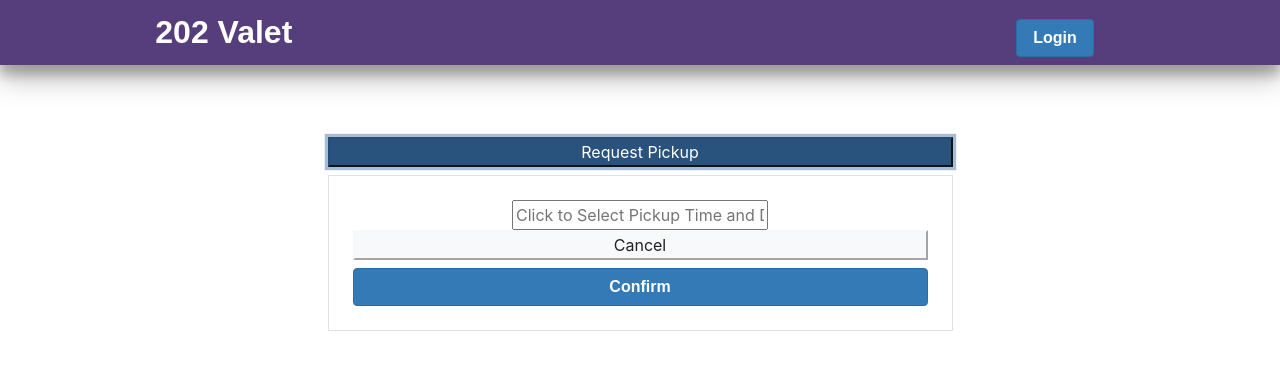
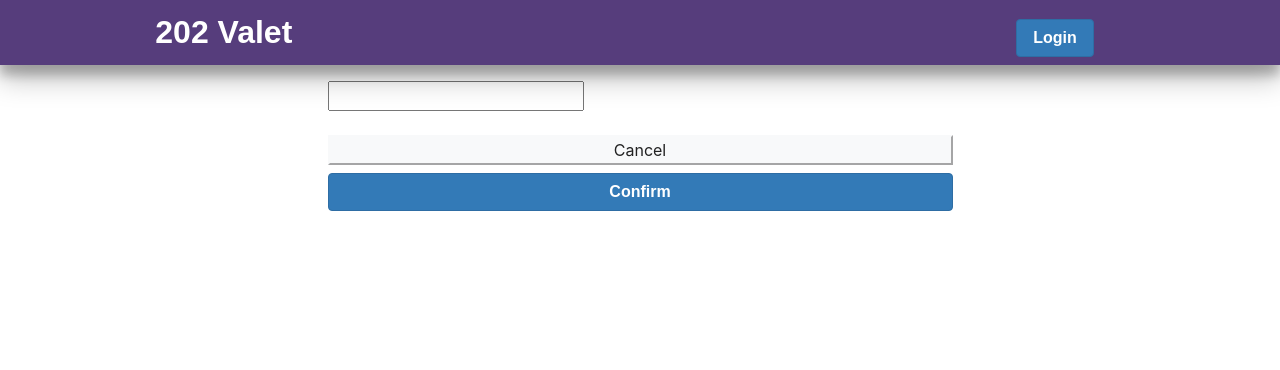
Before and after one commit to Bryceacampbell/valet-app, a React (Create React App) app in the folder client/: page / in a window 1280 px wide. Both pictures are taken after a click on the button "Request Pickup". Shown: the top 370 px of the page. Built offline with nearby package versions, Linux system fonts and the light colour scheme; a web font is replaced by a local one; what auth0-js would draw is missing.

Commit message:
Now successfully capturing date picker & time selection info

```diff
--- a/client/src/components/Customer/CustomerHome/index.js
+++ b/client/src/components/Customer/CustomerHome/index.js
@@ -1,13 +1,17 @@
 import React, { Component } from "react";
 import "./style.css";
 import SchedulePickupContainer from "../SchedulePickupContainer";
+// import SideBar from "../LeftMenu";
 
 class CustomerHome extends Component {
   render() {
     return(
-      <div className="row my-2 align-content-center">
-        <div className="col-6 my-2 mx-auto">
-          <SchedulePickupContainer />
+      <div>
+        {/* <SideBar /> */}
+        <div className="row my-2 align-content-center">
+          <div className="col-6 my-2 mx-auto">
+            <SchedulePickupContainer />
+          </div>
         </div>
       </div>
     );
--- a/client/src/components/Customer/ScheduleCalendar/index.js
+++ b/client/src/components/Customer/ScheduleCalendar/index.js
@@ -13,23 +13,22 @@ class ScheduleCalendar extends Component {
   }
 
   handleChange(date) {
+    const dateInfo = date;
     this.setState({
       startDate: date
     });
+    this.props.dateFromCalendar(dateInfo);
   }
 
   render() {
     return (
-      <div>
-        <DatePicker
-            placeholderText="Click to Select Pickup Time and Date"
-            isClearable={true}
-            selected={this.state.date}
-            onChange={this.handleChange}
-            showTimeSelect
-            dateFormat="Pp"
-        />
-      </div>
+      <DatePicker
+        name="pickupRequestedDate"
+        onChange={this.handleChange}
+        showTimeSelect
+        dateFormat="Pp"
+        withPortal
+      />
     );
   }
 }
--- a/client/src/components/Customer/ScheduleForm/index.js
+++ b/client/src/components/Customer/ScheduleForm/index.js
@@ -1,47 +1,44 @@
 import React, { Component } from "react";
 import "./style.css";
-import DatePicker from "react-datepicker";
-import "react-datepicker/dist/react-datepicker.css";
+import ScheduleCalendar from "../ScheduleCalendar"
+
 
 class ScheduleForm extends Component {
   state = {
+    // assets: "",
     pickupCurrentlyRequested: false,
-    pickupRequestedDate: Date,
-    customerID: "",
-    assetID: "",
+    pickupRequestedDate: "",
+    dateToConfirm: "",
   };
 
-  handleChange = event => {
-    const { name, selected} = event.target;
-    this.setState({
-      [name]: selected
-    });
+  // Uses call-B func to retrieve selected date from date-picker component
+  dateUpdate = (dateInfo) => {
+    this.setState({ pickupRequestedDate: dateInfo });
   }
 
-  handleFormSubmit = event => {
+  handleFormSubmit = (event) => {
     event.preventDefault();
+    // -->If "Confirmed", updates pickupCurrentlyRequested to True
     this.setState({
       pickupCurrentlyRequested: true,
-      pickupRequestedDate: Date
+      dateToConfirm: this.state.pickupRequestedDate
     });
-    console.log("Pickup Currently Requested?" + this.pickupCurrentlyRequested);
+    console.log(this.state)
   };
 
   render() {
     return (
       <div>
-        <form className="form border p-4">
-          <DatePicker
-            name="pickupRequestedDate"
-            placeholderText="Click to Select Pickup Time and Date"
-            isClearable={true}
-            selected={this.state.date}
-            onChange={this.handleChange}
-            showTimeSelect
-            dateFormat="Pp"
+        <form className="align-content-center">
+          <ScheduleCalendar
+            dateFromCalendar={this.dateUpdate}
           />
           <br />
-          <button className="btn-light btn-block">Cancel</button>
+          <button
+            className="btn-light btn-block"
+          >
+            Cancel
+          </button>
           <button
             className="btn success btn-block"
             onClick={this.handleFormSubmit}
--- a/client/src/components/Customer/SchedulePickupContainer/index.js
+++ b/client/src/components/Customer/SchedulePickupContainer/index.js
@@ -3,17 +3,27 @@ import "./style.css";
 import ScheduleForm from "../ScheduleForm";
 
 class SchedulePickupContainer extends Component {
+    state = {
+        isRequested: false
+    };
 
-    render(){
-        return(
-            <div className="text-center align-content-center mt-5">
-                <button className="btn-info btn-block my-2">Request Pickup</button>
-                <ScheduleForm />
-            </div>
-
-        );
+    handleScheduleRequest = () => {
+        this.setState({isRequested: true})
     }
 
+    render() {
+    const isRequested = this.state.isRequested;
+    return (
+      <div>
+
+        {isRequested ? <ScheduleForm /> : <div className="text-center align-content-center mt-5">
+          <button
+            onClick={this.handleScheduleRequest}
+            className="btn-info btn-block my-2">Request Pickup</button>
+        </div>}
+      </div>
+    );
+  }
 }
 
 export default SchedulePickupContainer;
```
